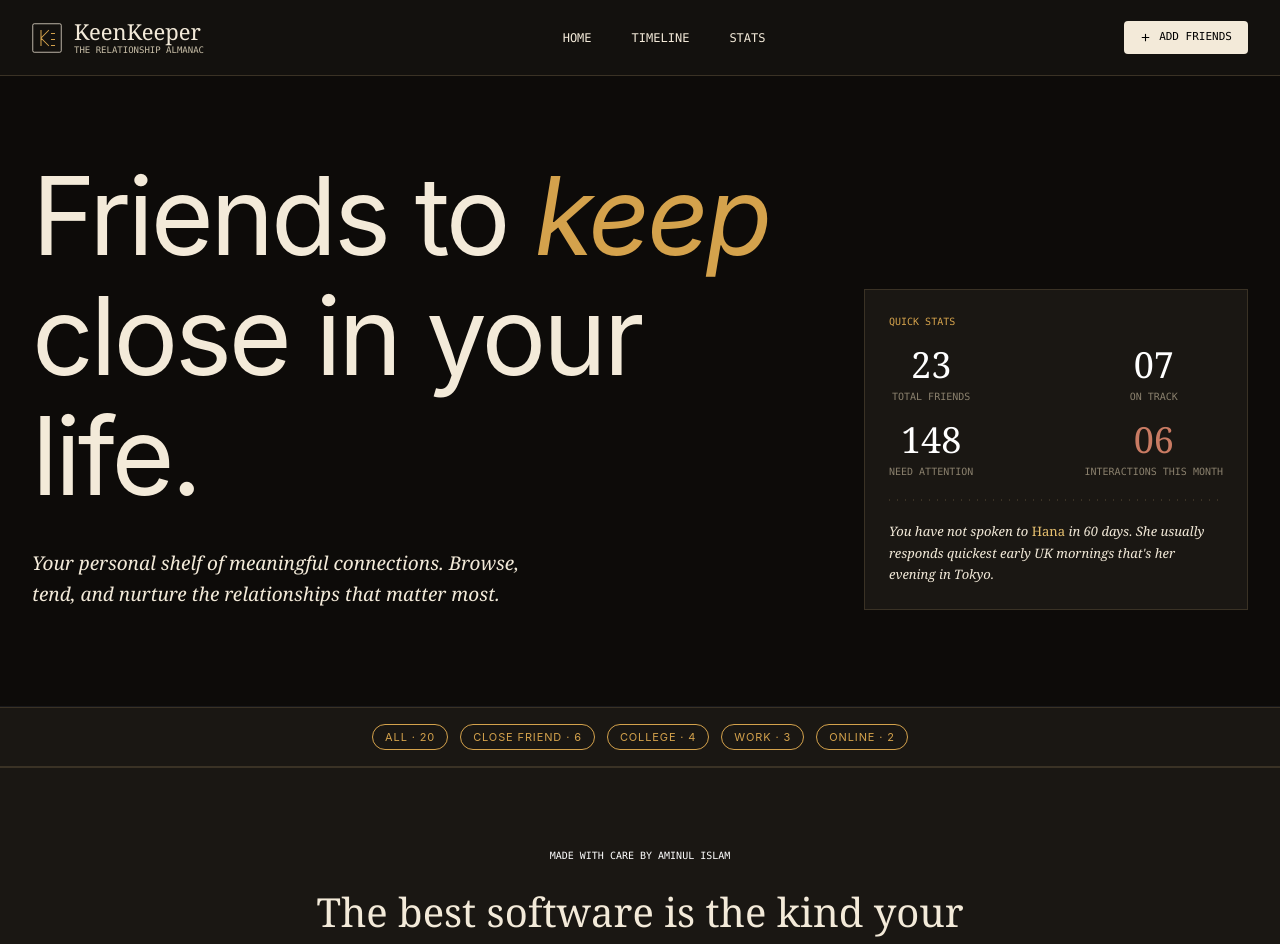
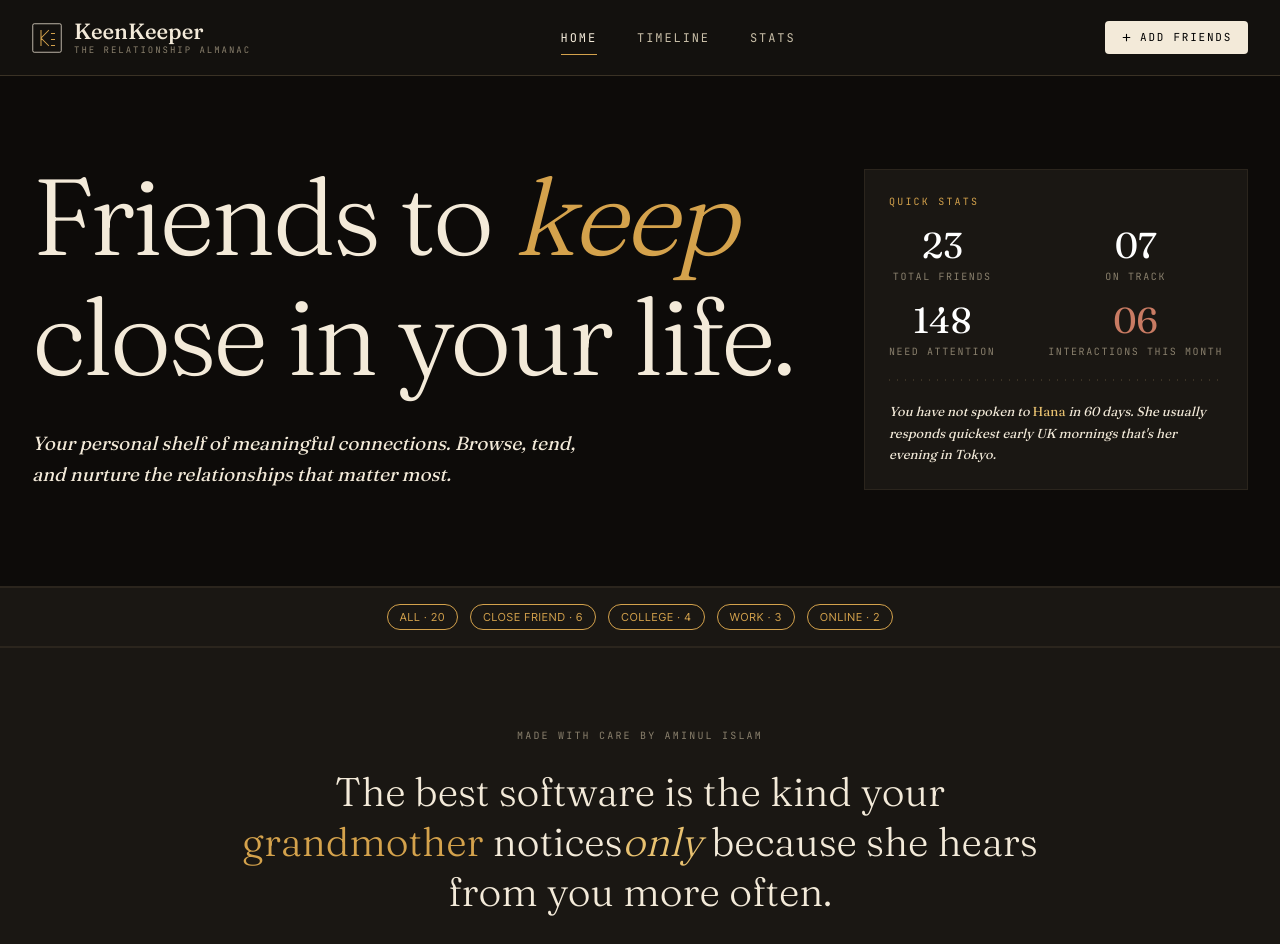
Before and after one commit to Aminulislam98/keenkeepernj, a Next.js app: page / in a window 1280 px wide. Shown: the top 944 px of the page. Built offline with nearby package versions, Linux system fonts and the light colour scheme.

Commit message:
refactor the footer and styled the text design

```diff
--- a/src/app/globals.css
+++ b/src/app/globals.css
@@ -1,2 +1,50 @@
+/* @import "tailwindcss";
+@plugin "daisyui"; */
+/* app/globals.css */
 @import "tailwindcss";
-@plugin "daisyui";
+@plugin "daisyui" {
+  themes: false;
+}
+
+@theme {
+  --font-sans: var(--font-inter-tight), system-ui, sans-serif;
+  --font-serif: var(--font-fraunces), "Times New Roman", serif;
+  --font-mono: var(--font-jetbrains), ui-monospace, monospace;
+
+  --color-ink-950: #13110e;
+  --color-ink-900: #1a1713;
+  --color-ink-800: #221d18;
+
+  --color-cream: #f3ead9;
+  --color-cream-muted: #c9bfa8;
+  --color-cream-dim: #8a806d;
+
+  --color-line: #2b251d;
+  --color-line-strong: #3a3225;
+
+  --color-gold: #d4a24c;
+  --color-gold-light: #e8c170;
+
+  --color-rose: #c97b63;
+  --color-sage: #7a8a6b;
+  --color-wine: #8b4a4a;
+
+  --tracking-micro: 0.22em;
+  --tracking-tiny: 0.16em;
+
+  --animate-ticker: ticker 45s linear infinite;
+}
+
+@keyframes ticker {
+  from {
+    transform: translateX(0);
+  }
+  to {
+    transform: translateX(-50%);
+  }
+}
+
+::selection {
+  background: #d4a24c;
+  color: #13110e;
+}
--- a/src/app/layout.js
+++ b/src/app/layout.js
@@ -1,34 +1,77 @@
-import { Geist, Geist_Mono } from "next/font/google";
+// import { Geist, Geist_Mono } from "next/font/google";
+// import "./globals.css";
+// import Navbar from "@/shared/Navbar";
+// import Footer from "@/shared/Footer";
+
+// const geistSans = Geist({
+//   variable: "--font-geist-sans",
+//   subsets: ["latin"],
+// });
+
+// const geistMono = Geist_Mono({
+//   variable: "--font-geist-mono",
+//   subsets: ["latin"],
+// });
+
+// export const metadata = {
+//   title: "Create Next App",
+//   description: "Generated by create next app",
+// };
+
+// export default function RootLayout({ children }) {
+//   return (
+//     <html
+//       lang="en"
+//       className={`${geistSans.variable} ${geistMono.variable} h-full antialiased`}
+//     >
+//       <body className="min-h-full flex flex-col">
+//         <Navbar></Navbar>
+//         {children}
+//         <Footer></Footer>
+//       </body>
+//     </html>
+//   );
+// }
+
+// app/layout.js
+import { Fraunces, JetBrains_Mono, Inter_Tight } from "next/font/google";
 import "./globals.css";
 import Navbar from "@/shared/Navbar";
 import Footer from "@/shared/Footer";
 
-const geistSans = Geist({
-  variable: "--font-geist-sans",
+const fraunces = Fraunces({
+  variable: "--font-fraunces",
   subsets: ["latin"],
+  display: "swap",
 });
 
-const geistMono = Geist_Mono({
-  variable: "--font-geist-mono",
+const jetbrainsMono = JetBrains_Mono({
+  variable: "--font-jetbrains",
   subsets: ["latin"],
+  display: "swap",
+});
+
+const interTight = Inter_Tight({
+  variable: "--font-inter-tight",
+  subsets: ["latin"],
+  display: "swap",
 });
 
 export const metadata = {
-  title: "Create Next App",
-  description: "Generated by create next app",
+  title: "KeenKeeper",
+  description: "A private ledger for the people who matter",
 };
 
 export default function RootLayout({ children }) {
   return (
     <html
       lang="en"
-      data-theme="light"
-      className={`${geistSans.variable} ${geistMono.variable} h-full antialiased`}
+      className={`${fraunces.variable} ${jetbrainsMono.variable} ${interTight.variable} h-full antialiased`}
     >
-      <body className="min-h-full flex flex-col">
-        <Navbar></Navbar>
+      <body className="min-h-full flex flex-col bg-ink-950 text-cream font-sans">
+        <Navbar />
         {children}
-        <Footer></Footer>
+        <Footer />
       </body>
     </html>
   );
--- a/src/components/Banner.jsx
+++ b/src/components/Banner.jsx
@@ -7,12 +7,12 @@ const Banner = () => {
         <div className="grid grid-cols-12 gap-8 items-end">
           {/* <!-- LEFT: Issue no + date + headline + subheading --> */}
           <div className="col-span-12 lg:col-span-8">
-            <h1 className="text-[72px] md:text-[108px] leading-16 sm:leading-30 tracking-[-0.03em] text-[#f3ead9]">
-              Friends to <em className="italic text-[#d4a24c]">keep</em>
+            <h1 className="font-serif text-[72px] md:text-[108px] leading-16 sm:leading-30 tracking-[-0.03em] text-cream font-light">
+              Friends to <em className="italic text-gold">keep</em>
               <br />
               close in your life.
             </h1>
-            <p className="font-serif italic text-[#f3ead9] text-[19px] mt-8 max-w-[46ch] leading-relaxed">
+            <p className="font-serif italic text-cream text-[19px] mt-8 max-w-[46ch] leading-relaxed">
               Your personal shelf of meaningful connections. Browse, tend, and
               nurture the relationships that matter most.
             </p>
@@ -20,9 +20,9 @@ const Banner = () => {
 
           {/* <!-- RIGHT: live stats panel with current week totals --> */}
           <div className="col-span-12 lg:col-span-4">
-            <div className="p-6 border border-[#3a3225]  bg-[#1a1713] text-white">
+            <div className="p-6 border border-line  bg-ink-900 text-white">
               <div className="flex items-baseline justify-between mb-4">
-                <span className="font-mono text-[10px] tracking-micro uppercase text-[#d4a24c]">
+                <span className="font-mono text-[10px] tracking-micro uppercase text-gold">
                   Quick Stats
                 </span>
               </div>
@@ -30,13 +30,13 @@ const Banner = () => {
                 <div className="flex flex-col gap-4">
                   <div className="flex flex-col justify-center items-center">
                     <div className="font-serif text-4xl">23</div>
-                    <div className="font-mono text-[10px] tracking-tiny uppercase text-[#8a806d] mt-1">
+                    <div className="font-mono text-[10px] tracking-tiny uppercase text-cream-dim mt-1">
                       Total Friends
                     </div>
                   </div>
                   <div className="flex flex-col justify-center items-center">
                     <div className="font-serif text-4xl">148</div>
-                    <div className="font-mono text-[10px] tracking-tiny uppercase text-[#8a806d] mt-1">
+                    <div className="font-mono text-[10px] tracking-tiny uppercase text-cream-dim mt-1">
                       Need Attention
                     </div>
                   </div>
@@ -44,14 +44,14 @@ const Banner = () => {
                 <div className="flex flex-col gap-4">
                   <div className="flex flex-col justify-center items-center">
                     <div className="font-serif text-4xl">07</div>
-                    <div className="font-mono text-[10px] tracking-tiny uppercase text-[#8a806d] mt-1">
+                    <div className="font-mono text-[10px] tracking-tiny uppercase text-cream-dim mt-1">
                       On Track
                     </div>
                   </div>
                   <div className="flex flex-col justify-center items-center">
                     {/* <!-- This count = profiles where status === 'overdue' in your data (6 of 20) --> */}
-                    <div className="font-serif text-4xl text-[#c97b63]">06</div>
-                    <div className="font-mono text-[10px] tracking-tiny uppercase text-[#8a806d] mt-1">
+                    <div className="font-serif text-4xl text-rose">06</div>
+                    <div className="font-mono text-[10px] tracking-tiny uppercase text-cream-dim mt-1">
                       Interactions This Month
                     </div>
                   </div>
@@ -59,12 +59,12 @@ const Banner = () => {
               </div>
 
               {/* <!-- Dotted rule using tailwind gradient --> */}
-              <div className="text-[#e8c170] my-5 h-0.5 bg-[linear-gradient(to_right,#3a3225_1px,transparent_1px)] bg-size-[8px_1px]"></div>
+              <div className="text-gold-light my-5 h-0.5 bg-[linear-gradient(to_right,#3a3225_1px,transparent_1px)] bg-size-[8px_1px]"></div>
 
               {/* <!-- Quote nudge from most overdue --> */}
-              <p className="font-serif italic text-[13px] text-[#f3ead9] leading-relaxed">
+              <p className="font-serif italic text-[13px] text-cream leading-relaxed">
                 You have not spoken to {""}
-                <span className="not-italic text-[#e8c170]">Hana</span> in 60
+                <span className="not-italic text-gold-light">Hana</span> in 60
                 days. She usually responds quickest early UK mornings that's her
                 evening in Tokyo.
               </p>
--- a/src/shared/Footer.jsx
+++ b/src/shared/Footer.jsx
@@ -3,21 +3,21 @@ import React from "react";
 const Footer = () => {
   return (
     <div>
-      <section className="border-t border-line bg-ink-900 py-20 bg-[#1a1713] text-white border-y border-[#3a3225]">
-        <div className="max-w-[900px] mx-auto px-8 text-center">
+      <section className="border-t py-20 bg-ink-900 text-white border-y border-line">
+        <div className="max-w-225 mx-auto px-8 text-center">
           <div className="font-mono text-[10px] tracking-micro uppercase text-cream-dim">
             Made with care by Aminul Islam
           </div>
-          <p className="font-serif text-3xl md:text-[40px] leading-tight mt-6 text-[#f3ead9]">
+          <p className="font-serif text-3xl md:text-[40px] leading-tight mt-6 text-cream font-light">
             The best software is the kind your{" "}
-            <span className="text-[#d4a24c]"> grandmother </span> notices
+            <span className="text-gold"> grandmother </span> notices
             <em className="italic text-gold-light">only</em> because she hears
             from you more often.
           </p>
         </div>
       </section>
 
-      <footer className="relative z-10 border-t bg-[#1a1713]">
+      <footer className="relative z-10 border-t border-line bg-ink-900">
         <div className="max-w-7xl mx-auto px-8 py-16">
           <div className="flex flex-col gap-5 md:flex-row md:justify-between">
             <div className="">
@@ -117,7 +117,7 @@ const Footer = () => {
             </div>
           </div>
 
-          <div className="flex flex-col md:flex-row items-start md:items-center justify-between gap-4 font-mono text-[11px] tracking-tiny uppercase  text-[#8a806d] mt-10 ">
+          <div className="flex flex-col md:flex-row items-start md:items-center justify-between gap-4 font-mono text-[11px] tracking-tiny uppercase  text-cream-dim mt-10 ">
             <div>© 2026 KeenKeeper. All rights reserved. .</div>
             <div className="flex items-center gap-6 justify-center">
               <span>Privacy</span>
```
